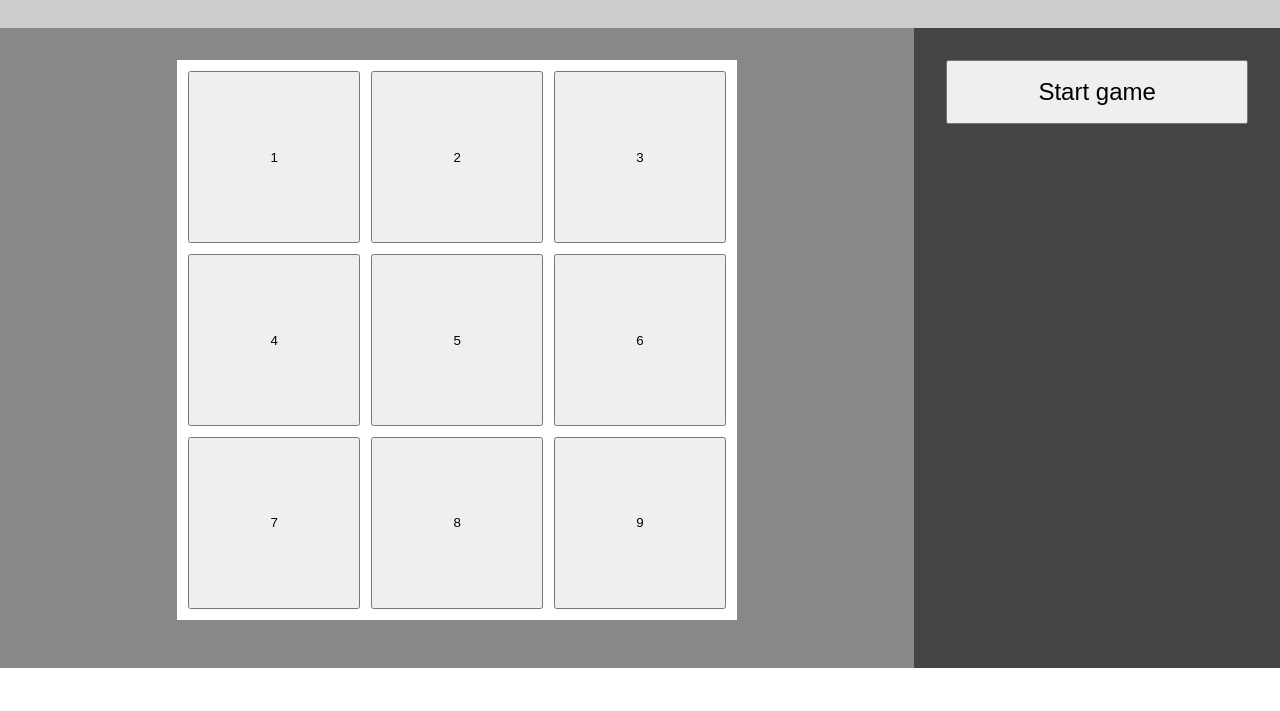
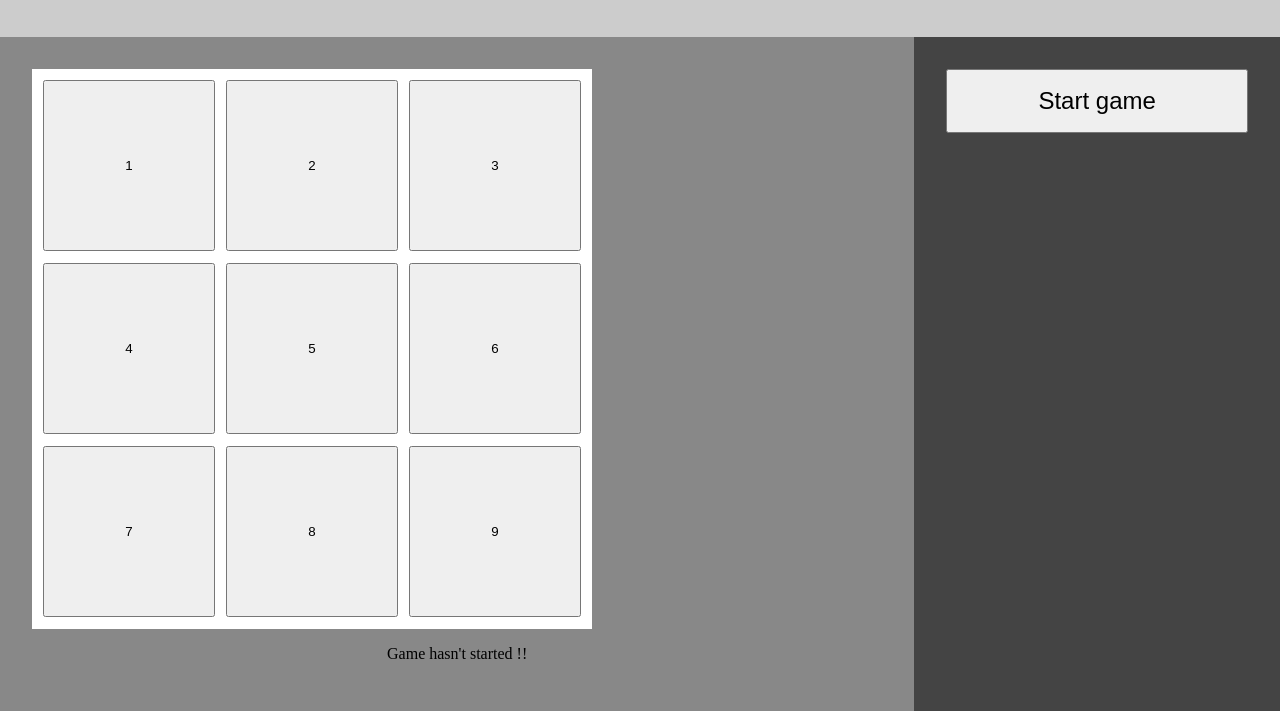
Before and after one commit to Nonexdog/tictactoe, a plain HTML site: page index.html in a window 1280 px wide. Shown: the part 132-843 px from the top of the page. Before the commit the page ends 800 px from the top, so only its background shows below. Drawn offline with Linux system fonts and the light colour scheme.

Commit message:
Create current player display div

```diff
--- a/index.html
+++ b/index.html
@@ -29,6 +29,9 @@
           <button type="button" class="game-button" id="btn-8">8</button>
           <button type="button" class="game-button" id="btn-9">9</button>
         </div>
+        <div class="display-current-player">
+          Game hasn't started !!
+        </div>
       </div>
     </div>
     <div class="grid-scoreboard">
--- a/styles/_layout.scss
+++ b/styles/_layout.scss
@@ -20,6 +20,7 @@ body {
 
 .grid-container {
   display: flex;
+  flex-direction: column;
   align-content: center;
   justify-content: center;
   padding: 2rem;
@@ -47,3 +48,7 @@ body {
   font-size: 1.5rem;
   padding: .2rem;
 }
+
+.display-current-player {
+  margin: 1rem auto;
+}
```
Also changed, not shown: styles/main.css, 1 other file.
